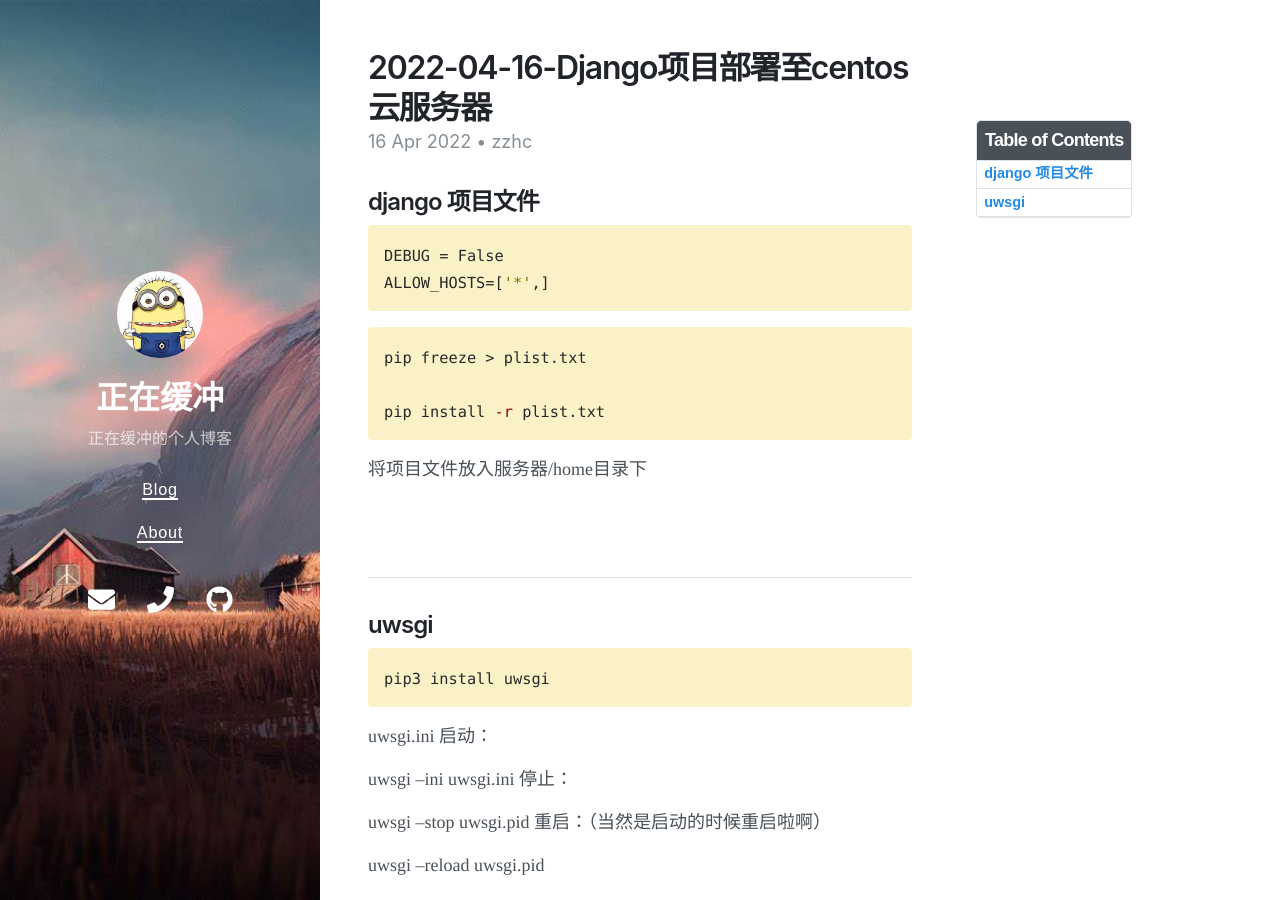
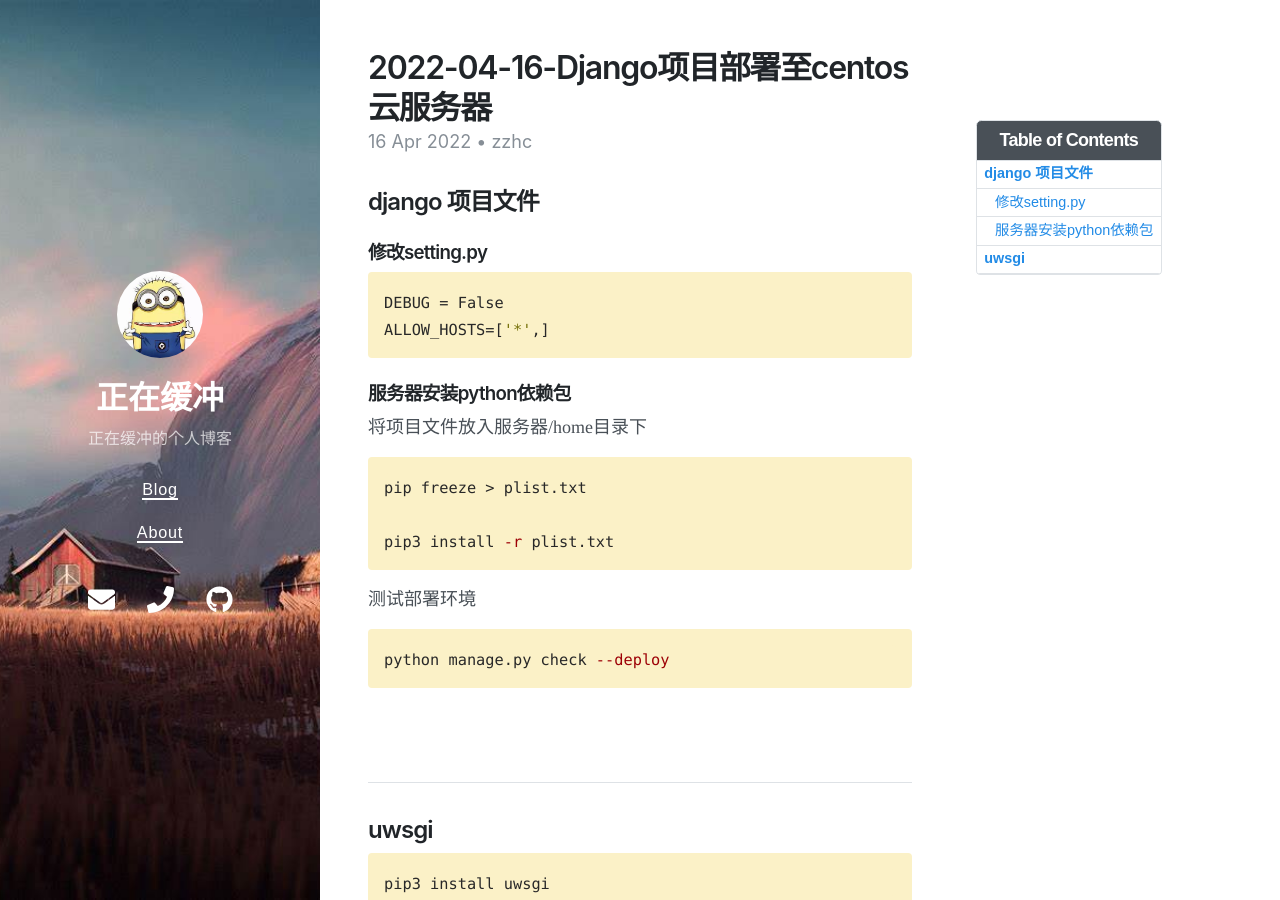
Before and after one commit to Zzhc3321/personal-blog.github.io, a Jekyll site: the page built from _posts/2022-04-16-Django项目部署至centos云服务器.md, in a window 1280 px wide and 900 px high. Built offline with Jekyll 4.4.1, drawn with Linux system fonts in a browser that asks for light colours; nearby versions of some CDN libraries.

Commit message:
修改文件: _posts/2022-04-16-Django项目部署至centos云服务器.md

````diff
--- a/_posts/2022-04-16-Django项目部署至centos云服务器.md
+++ b/_posts/2022-04-16-Django项目部署至centos云服务器.md
@@ -11,18 +11,27 @@ author: zzhc
 
 ## django 项目文件
 
+### 修改setting.py
 ```shell
 DEBUG = False
 ALLOW_HOSTS=['*',]
 ```
 
+### 服务器安装python依赖包
+
+将项目文件放入服务器/home目录下
 ```shell
 pip freeze > plist.txt
 
-pip install -r plist.txt
+pip3 install -r plist.txt
 ```
 
-将项目文件放入服务器/home目录下
+测试部署环境
+```shell
+python manage.py check --deploy
+```
+
+
 
 <br>
 <br>
````
